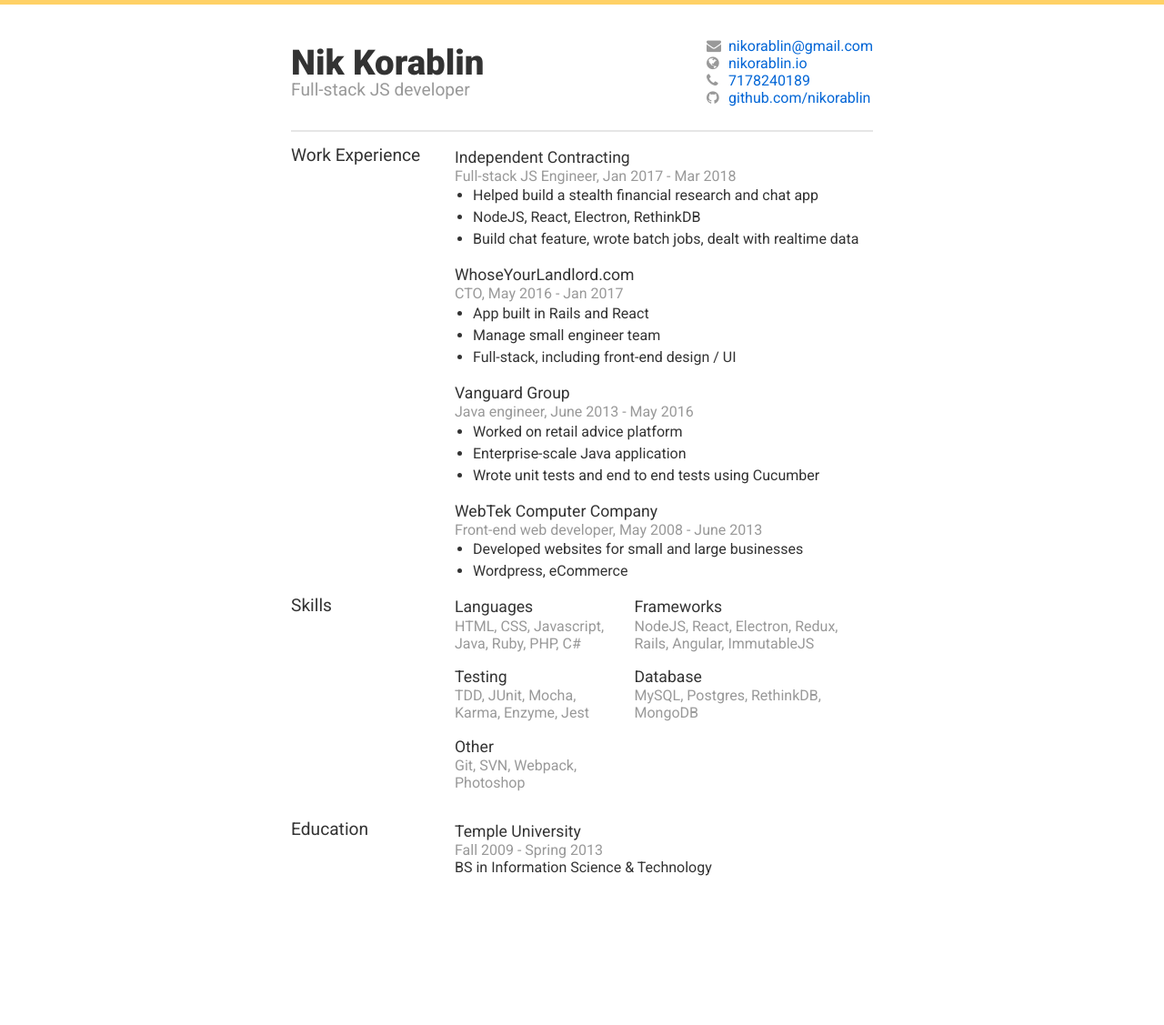
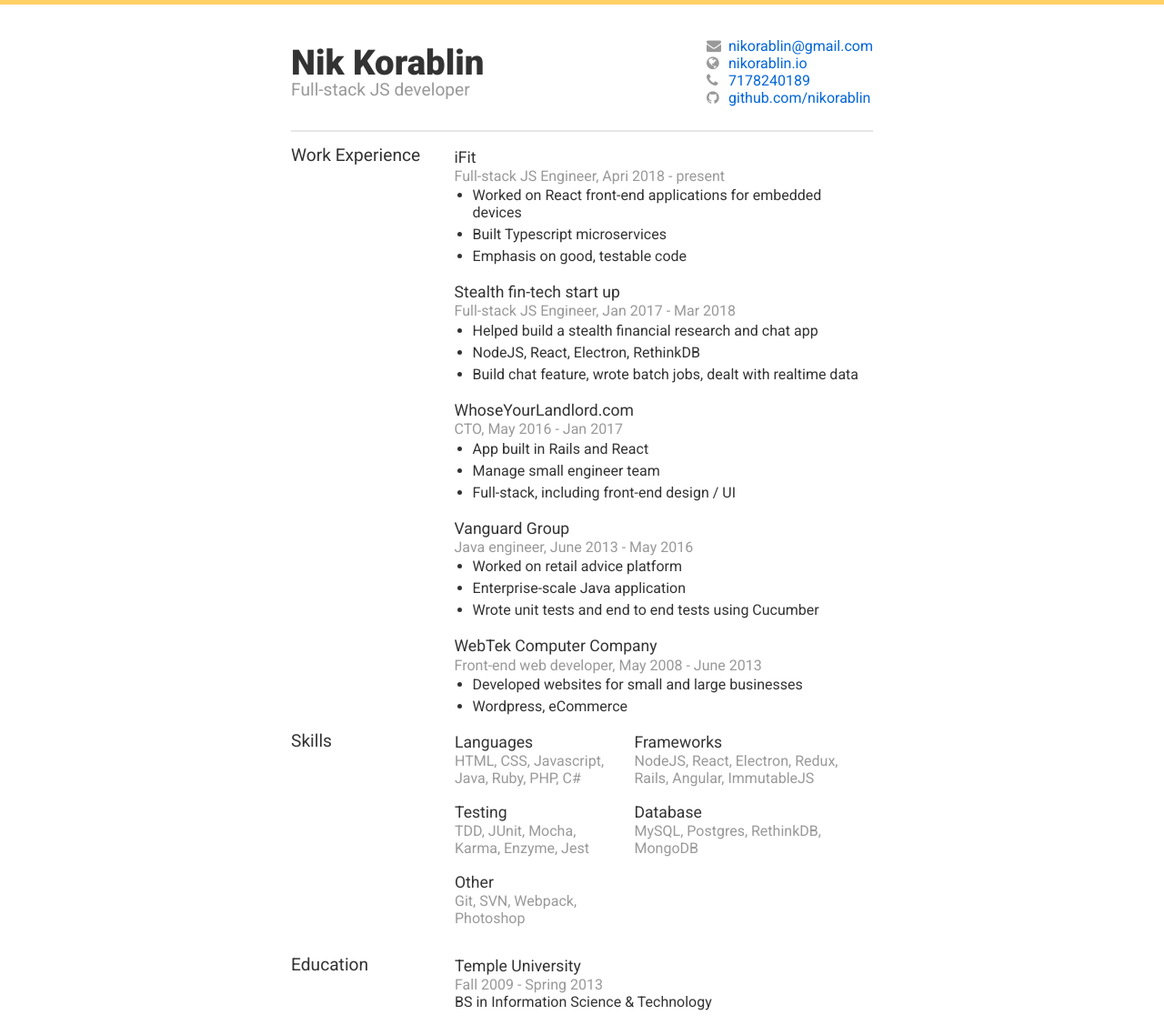
Before and after one commit to nikorablin/nikorablin.io, a Jekyll site: the page built from cv.html, in a window 1280 px wide. Shown: the whole page at 91% size. Built offline with Jekyll 4.4.1, drawn with Linux system fonts in a browser that asks for light colours; before the commit the page ends 979 px from its top, so only the background shows below that.

Commit message:
Update cv.html

```diff
--- a/cv.html
+++ b/cv.html
@@ -6,7 +6,15 @@ title:  CV
 <div class="CV__section">
   <h2 class="CV__section-header">Work Experience</h2>
   <div class="CV__section-content">
-    <h3>Independent Contracting</h3>
+    <h3>iFit</h3>
+    <h4 class="text-muted">Full-stack JS Engineer, Apri 2018 - present</h4>
+    <ul class="CV__list">
+      <li class="CV__list-item">Worked on React front-end applications for embedded devices</li>
+      <li class="CV__list-item">Built Typescript microservices</li>
+      <li class="CV__list-item">Emphasis on good, testable code</li>
+    </ul>
+
+    <h3>Stealth fin-tech start up</h3>
     <h4 class="text-muted">Full-stack JS Engineer, Jan 2017 - Mar 2018</h4>
     <ul class="CV__list">
       <li class="CV__list-item">Helped build a stealth financial research and chat app</li>
```
